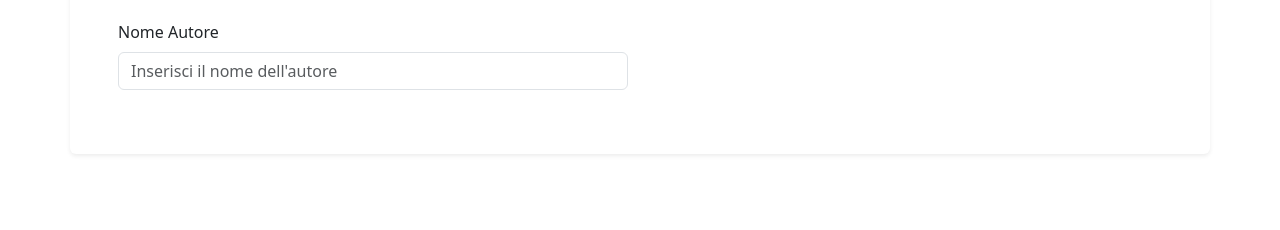
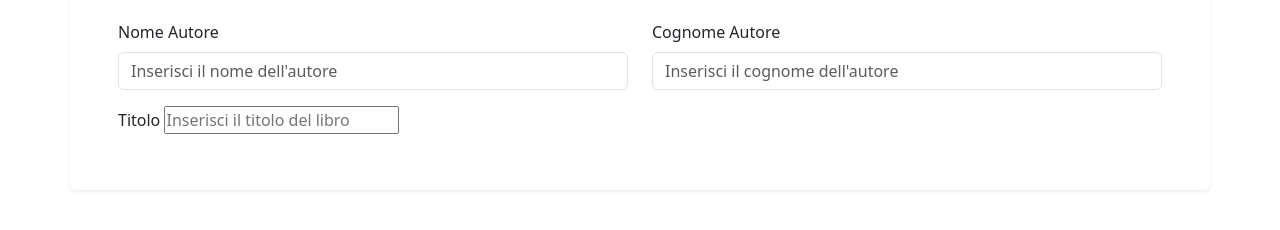
Before and after one commit to espindolasol95/html-css-bootstrap-dashboard, a plain HTML site: page new-book.html in a window 1280 px wide. Shown: the part 210-440 px from the top of the page. Drawn offline with nearby package versions, Linux system fonts and the light colour scheme.

Commit message:
col-titolo

```diff
--- a/new-book.html
+++ b/new-book.html
@@ -34,14 +34,29 @@
 </nav>
  <div class="container bg-white p-5 rounded shadow-sm">
     <h2 class="mb-4">Nuovo Libro</h2>
-
+     <!--col-autori-->
     <div class="row mb-3">
         <div class="col-md-6">
-            <label for="Nome autore" class="form-label">Nome Autore</label>
-              <input type="text" class="form-control" id="nomeAutore" placeholder="Inserisci il nome dell'autore">
+            <label for="Nomeautore" class="form-label">Nome Autore</label>
+            <input type="text" class="form-control" id="nomeAutore" placeholder="Inserisci il nome dell'autore">
         </div>
+         <div class="col-md-6">
+          <label for="cognomeAutore" class="form-label">Cognome Autore</label>
+          <input type="text" class="form-control" id="cognomeAutore" placeholder="Inserisci il cognome dell'autore">
+
         </div>
+
+
     </div>
+
+    <!--col-titolo-->
+    <div class="mb-2">
+        <label for="Titolo" class="form label">Titolo</label>
+        <input type="tetx" class="form-comtrol" id="titolo" placeholder="Inserisci il titolo del libro ">
+    </div>
+
+
+
 
 
 
```
